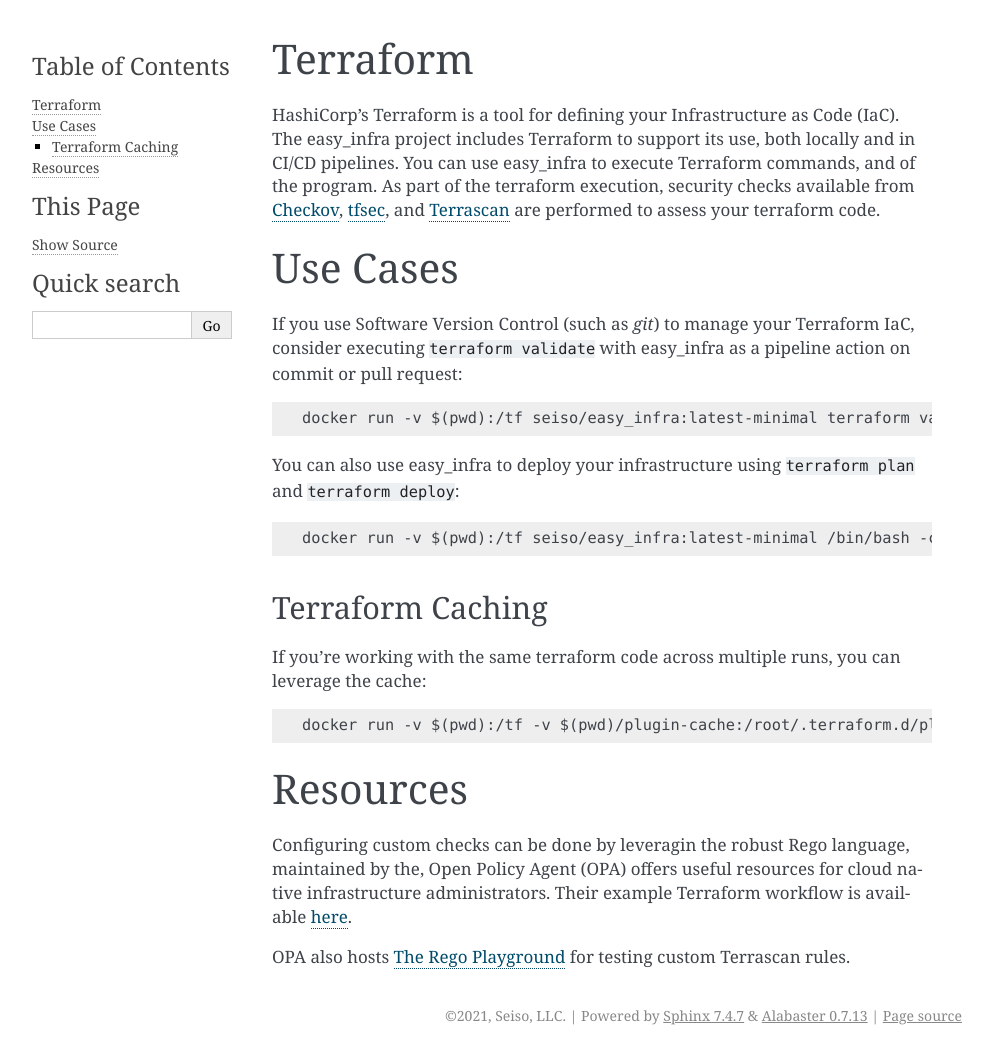
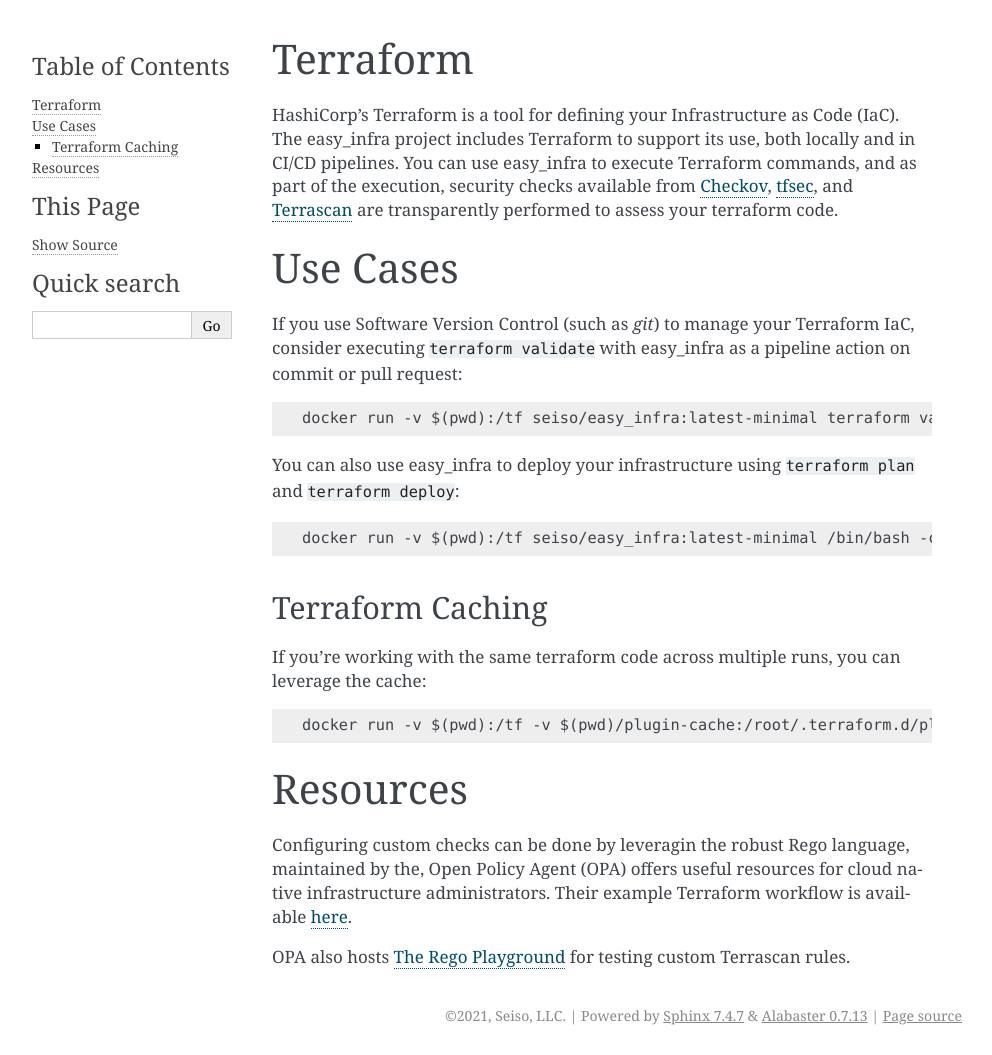
Before and after one commit to SeisoLLC/easy_infra, a Sphinx documentation site: the page built from docs/Terraform/index.rst, in a window 1280 px wide. Shown: the whole page, without its empty margins (148-1140 px from the left). Built offline with Sphinx 7.4.7, drawn with Linux system fonts in a browser that asks for light colours; pages that are not in the unit, such as notebooks, are missing from menus.

Commit message:
Update docs/Terraform/index.rst
Co-authored-by: JonZeolla <jon.zeolla@seisollc.com>

```diff
--- a/docs/Terraform/index.rst
+++ b/docs/Terraform/index.rst
@@ -2,7 +2,7 @@
 =========
 HashiCorp's Terraform is a tool for defining your Infrastructure as Code (IaC). The easy_infra project includes Terraform
 to support its use, both locally and in CI/CD pipelines. You can use easy_infra to execute Terraform commands, and
-of the program. As part of the terraform execution, security checks available from `Checkov <https://www.checkov.io/>`_, `tfsec <https://tfsec.dev/>`_, and `Terrascan <https://www.accurics.com/products/terrascan/>`_ are performed to assess your terraform code.
+as part of the execution, security checks available from `Checkov <https://www.checkov.io/>`_, `tfsec <https://tfsec.dev/>`_, and `Terrascan <https://www.accurics.com/products/terrascan/>`_ are transparently performed to assess your terraform code.
 
 Use Cases
 =========
```
